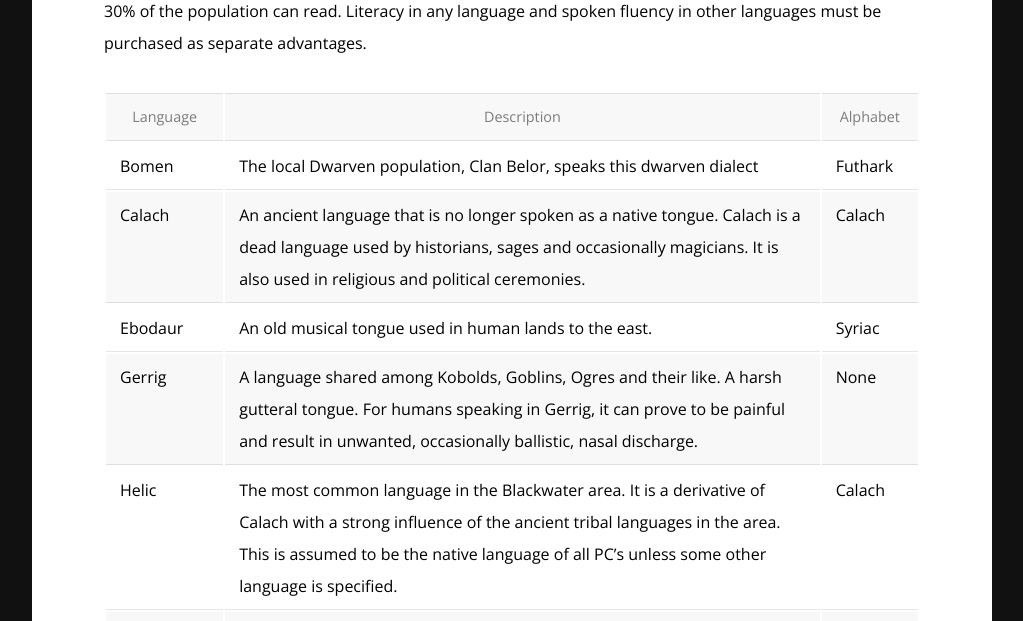
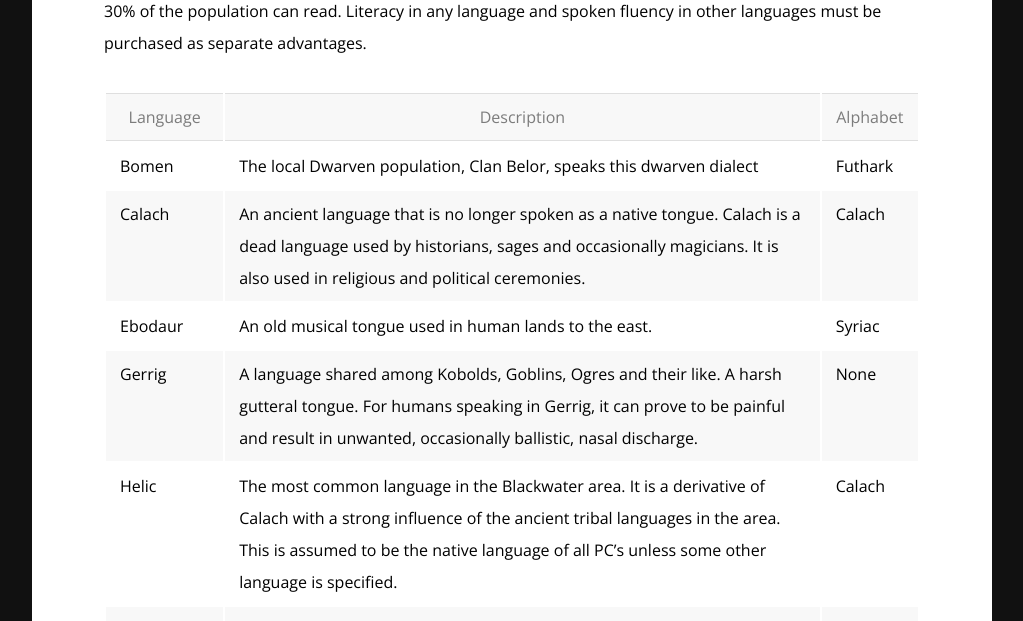
Before and after one commit to rickosborne/blackwater, a Jekyll site: the page built from _guide/450-languages-and-alphabets.md, in a window 1280 px wide. Shown: the part 324-945 px from the top of the page, without its empty margins (128-1151 px from the left). Built offline with Jekyll 4.4.1, drawn with Linux system fonts in a browser that asks for light colours.

Commit message:
Update blackwater.css

```diff
--- a/assets/blackwater.css
+++ b/assets/blackwater.css
@@ -362,7 +362,7 @@ th {
     color: rgba(0, 0, 0, 0.5);
     border-top: thin solid rgba(0, 0, 0, 0.1);
     border-bottom: thin solid rgba(0, 0, 0, 0.1);
-    font-size: 90%;
+    font-size: 100%;
 }
 
 .eyechart {
@@ -371,13 +371,14 @@ th {
 .eyechart th, .eyechart td {
     padding: var(--cadence-quarter);
 }
-
+tr {
+    border-bottom: thin solid rgba(0, 0, 0, 0.1);
+}
 tr:nth-of-type(2n), thead {
     background-color: rgba(127, 127, 127, 0.05);
 }
 td {
     vertical-align: top;
-    border-bottom: thin solid rgba(0, 0, 0, 0.1);
 }
 th {
     vertical-align: bottom;
```
